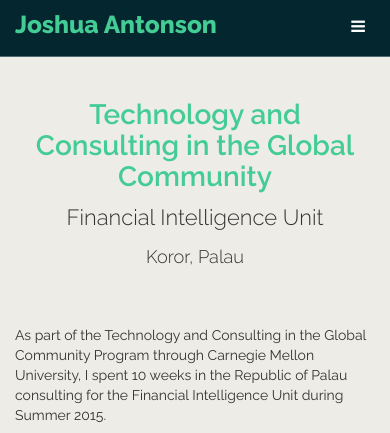
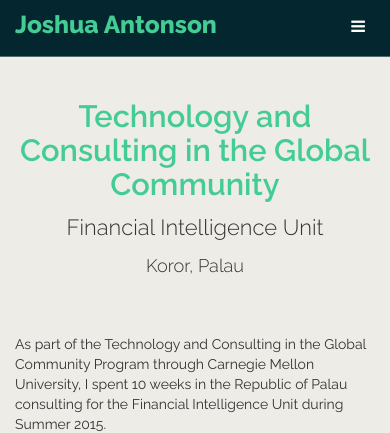
Before and after one commit to jantonso/jantonso.github.io, a plain HTML site: page tcingc.html in a window 390 px wide. Shown: the top 433 px of the page. Drawn offline with nearby package versions, Linux system fonts and the light colour scheme.

Commit message:
Fixing project name size on mobile

```diff
--- a/css/healthmate.css
+++ b/css/healthmate.css
@@ -126,7 +126,7 @@
 /* Mobile portrait */
 @media (min-width:320px) and (max-width:480px){
     #nav-container #name {font-size: 1.75em;}
-    #proj-name {font-size: 2.0em;}
+    #proj-name {font-size: 2.2em;}
     #to-top #right-hr hr {margin-top: 20px;}
     .bot-images {margin-top: 20px;}
     .right-images {margin-top: 20px;}
--- a/css/ridethru.css
+++ b/css/ridethru.css
@@ -141,7 +141,7 @@
 /* Mobile portrait */
 @media (min-width:320px) and (max-width:480px){
     #nav-container #name {font-size: 1.75em;}
-    #proj-name {font-size: 2.0em;}
+    #proj-name {font-size: 2.2em;}
     #to-top #right-hr hr {margin-top: 20px;}
     .bot-images {margin-top: 20px;}
     .right-images {margin-top: 20px;}
--- a/css/tcingc.css
+++ b/css/tcingc.css
@@ -134,7 +134,7 @@
 /* Mobile portrait */
 @media (min-width:320px) and (max-width:480px){
     #nav-container #name {font-size: 1.75em;}
-	#proj-name {font-size: 2.0em;}
+	#proj-name {font-size: 2.2em;}
 	#to-top #right-hr hr {margin-top: 20px;}
 	.bot-images {margin-top: 20px;}
 	.right-images {margin-top: 20px;}
```
